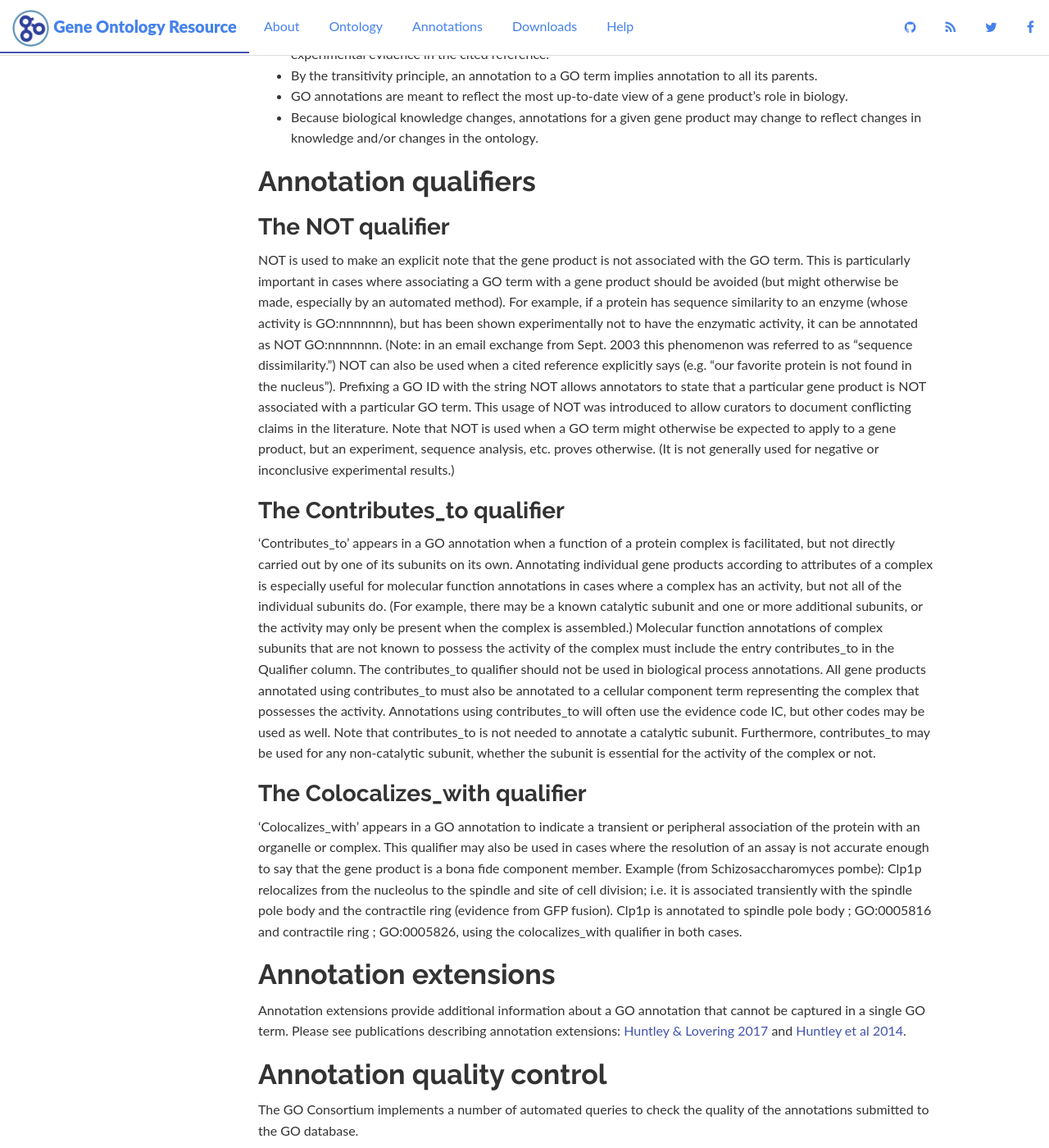
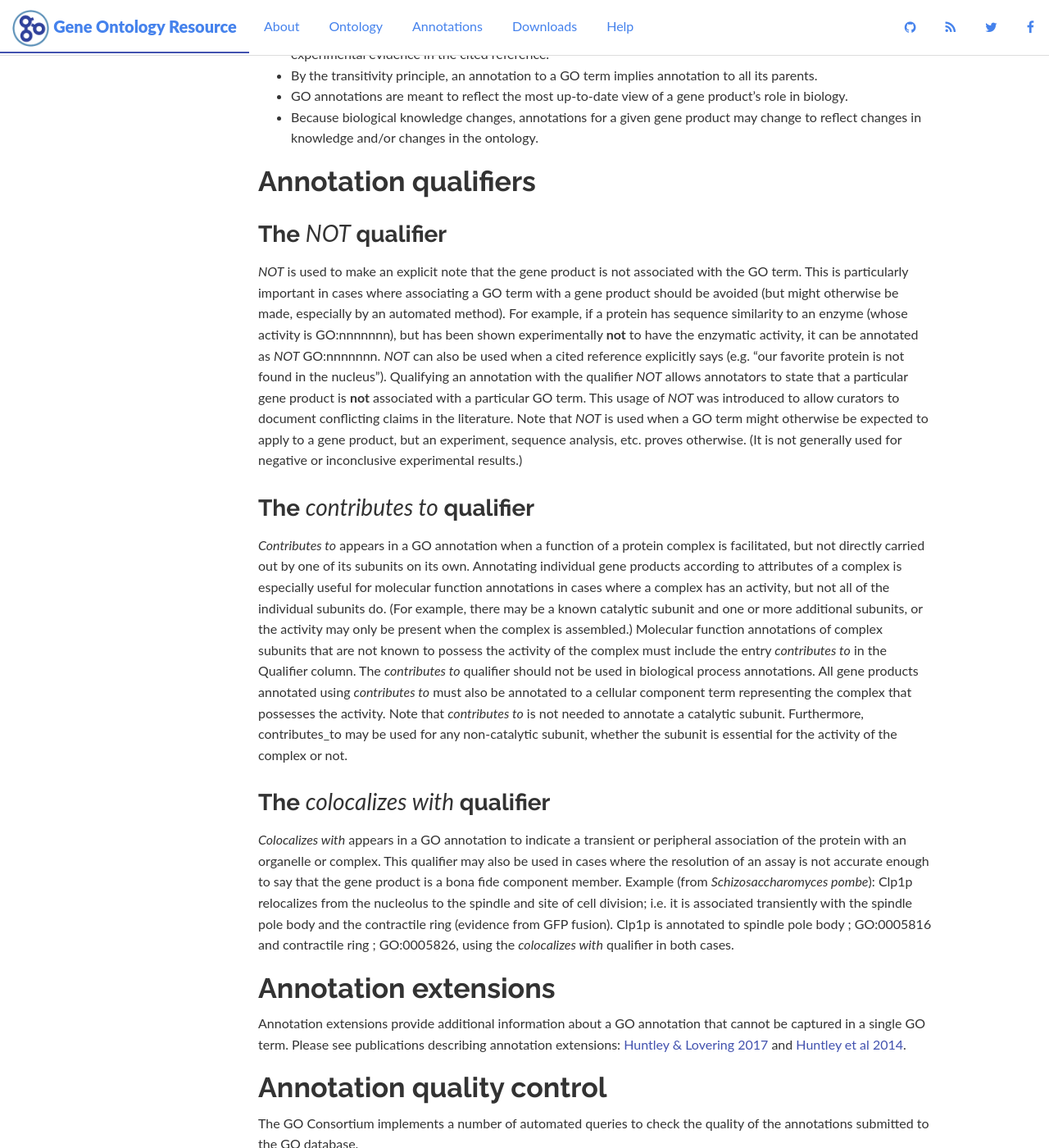
Before and after one commit to geneontology/geneontology.github.io, a Jekyll site: the page built from _docs/go-annotations.md, in a window 1280 px wide and 1400 px high, scrolled down 721 px. Shown: the whole window at 82% size. Built offline with Jekyll 4.4.1, drawn with Linux system fonts in a browser that asks for light colours; nearby versions of some CDN libraries.

Commit message:
Update go-annotations.md

```diff
--- a/_docs/go-annotations.md
+++ b/_docs/go-annotations.md
@@ -32,17 +32,17 @@ An association with a gene or gene product product and a GO term is a statement
 
 ## Annotation qualifiers
 
-### The NOT qualifier
+### The *NOT* qualifier
 
-NOT is used to make an explicit note that the gene product is not associated with the GO term. This is particularly important in cases where associating a GO term with a gene product should be avoided (but might otherwise be made, especially by an automated method). For example, if a protein has sequence similarity to an enzyme (whose activity is GO:nnnnnnn), but has been shown experimentally not to have the enzymatic activity, it can be annotated as NOT GO:nnnnnnn. (Note: in an email exchange from Sept. 2003 this phenomenon was referred to as "sequence dissimilarity.") NOT can also be used when a cited reference explicitly says (e.g. "our favorite protein is not found in the nucleus"). Prefixing a GO ID with the string NOT allows annotators to state that a particular gene product is NOT associated with a particular GO term. This usage of NOT was introduced to allow curators to document conflicting claims in the literature. Note that NOT is used when a GO term might otherwise be expected to apply to a gene product, but an experiment, sequence analysis, etc. proves otherwise. (It is not generally used for negative or inconclusive experimental results.)
+*NOT* is used to make an explicit note that the gene product is not associated with the GO term. This is particularly important in cases where associating a GO term with a gene product should be avoided (but might otherwise be made, especially by an automated method). For example, if a protein has sequence similarity to an enzyme (whose activity is GO:nnnnnnn), but has been shown experimentally **not** to have the enzymatic activity, it can be annotated as *NOT* GO:nnnnnnn. *NOT* can also be used when a cited reference explicitly says (e.g. "our favorite protein is not found in the nucleus"). Qualifying an annotation with the qualifier *NOT* allows annotators to state that a particular gene product is **not** associated with a particular GO term. This usage of *NOT* was introduced to allow curators to document conflicting claims in the literature. Note that *NOT* is used when a GO term might otherwise be expected to apply to a gene product, but an experiment, sequence analysis, etc. proves otherwise. (It is not generally used for negative or inconclusive experimental results.)
 
-### The Contributes_to qualifier
+### The *contributes to* qualifier
 
-'Contributes_to' appears in a GO annotation when a function of a protein complex is facilitated, but not directly carried out by one of its subunits on its own. Annotating individual gene products according to attributes of a complex is especially useful for molecular function annotations in cases where a complex has an activity, but not all of the individual subunits do. (For example, there may be a known catalytic subunit and one or more additional subunits, or the activity may only be present when the complex is assembled.) Molecular function annotations of complex subunits that are not known to possess the activity of the complex must include the entry contributes_to in the Qualifier column. The contributes_to qualifier should not be used in biological process annotations. All gene products annotated using contributes_to must also be annotated to a cellular component term representing the complex that possesses the activity. Annotations using contributes_to will often use the evidence code IC, but other codes may be used as well. Note that contributes_to is not needed to annotate a catalytic subunit. Furthermore, contributes_to may be used for any non-catalytic subunit, whether the subunit is essential for the activity of the complex or not.
+*Contributes to* appears in a GO annotation when a function of a protein complex is facilitated, but not directly carried out by one of its subunits on its own. Annotating individual gene products according to attributes of a complex is especially useful for molecular function annotations in cases where a complex has an activity, but not all of the individual subunits do. (For example, there may be a known catalytic subunit and one or more additional subunits, or the activity may only be present when the complex is assembled.) Molecular function annotations of complex subunits that are not known to possess the activity of the complex must include the entry *contributes to* in the Qualifier column. The *contributes to* qualifier should not be used in biological process annotations. All gene products annotated using *contributes to* must also be annotated to a cellular component term representing the complex that possesses the activity. Note that *contributes to* is not needed to annotate a catalytic subunit. Furthermore, contributes_to may be used for any non-catalytic subunit, whether the subunit is essential for the activity of the complex or not.
 
-### The Colocalizes_with qualifier
+### The *colocalizes with* qualifier
 
-'Colocalizes_with' appears in a GO annotation to indicate a transient or peripheral association of the protein with an organelle or complex. This qualifier may also be used in cases where the resolution of an assay is not accurate enough to say that the gene product is a bona fide component member. Example (from Schizosaccharomyces pombe): Clp1p relocalizes from the nucleolus to the spindle and site of cell division; i.e. it is associated transiently with the spindle pole body and the contractile ring (evidence from GFP fusion). Clp1p is annotated to spindle pole body ; GO:0005816 and contractile ring ; GO:0005826, using the colocalizes_with qualifier in both cases.
+*Colocalizes with* appears in a GO annotation to indicate a transient or peripheral association of the protein with an organelle or complex. This qualifier may also be used in cases where the resolution of an assay is not accurate enough to say that the gene product is a bona fide component member. Example (from *Schizosaccharomyces pombe*): Clp1p relocalizes from the nucleolus to the spindle and site of cell division; i.e. it is associated transiently with the spindle pole body and the contractile ring (evidence from GFP fusion). Clp1p is annotated to spindle pole body ; GO:0005816 and contractile ring ; GO:0005826, using the *colocalizes with* qualifier in both cases.
 
 <!-- ????-->
 ## Annotation extensions
```
